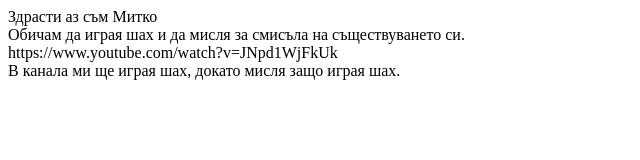
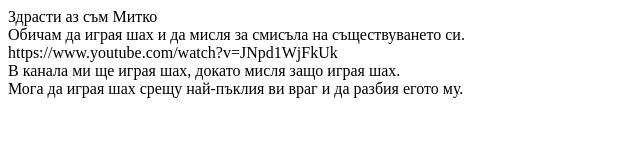
Before and after one commit to dimiturjeliyazkov/stu2001321039, a plain HTML site: page index.html in a window 1280 px wide. Shown: the whole page, without its empty margins (0-640 px from the left). Drawn offline with Linux system fonts and the light colour scheme.

```diff
--- a/index.html
+++ b/index.html
@@ -10,5 +10,6 @@
     <div>Обичам да играя шах и да мисля за смисъла на съществуването си.</div>
     <div>https://www.youtube.com/watch?v=JNpd1WjFkUk</div>
     <div>В канала ми ще играя шах, докато мисля защо играя шах.</div>
+    <div>Мога да играя шах срещу най-пъклия ви враг и да разбия егото му.</div>
 </body>
 </html>
```
